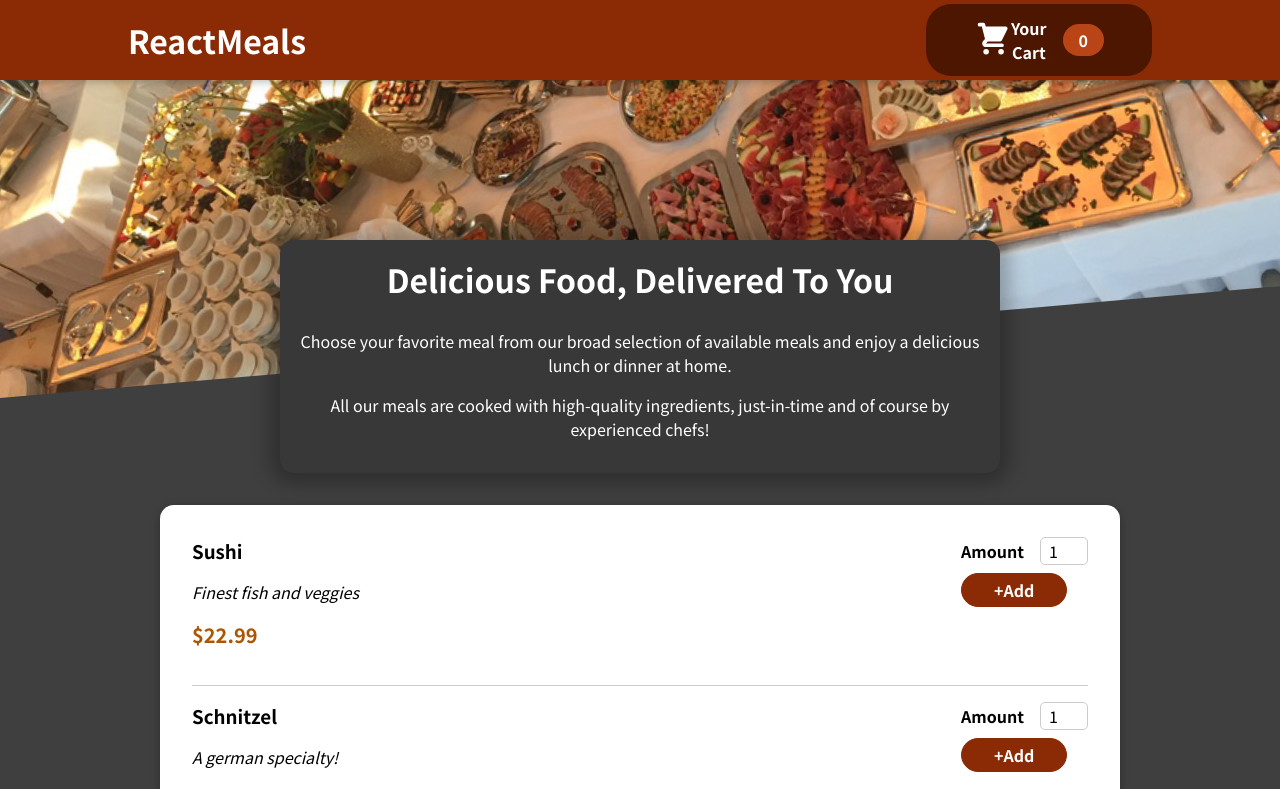
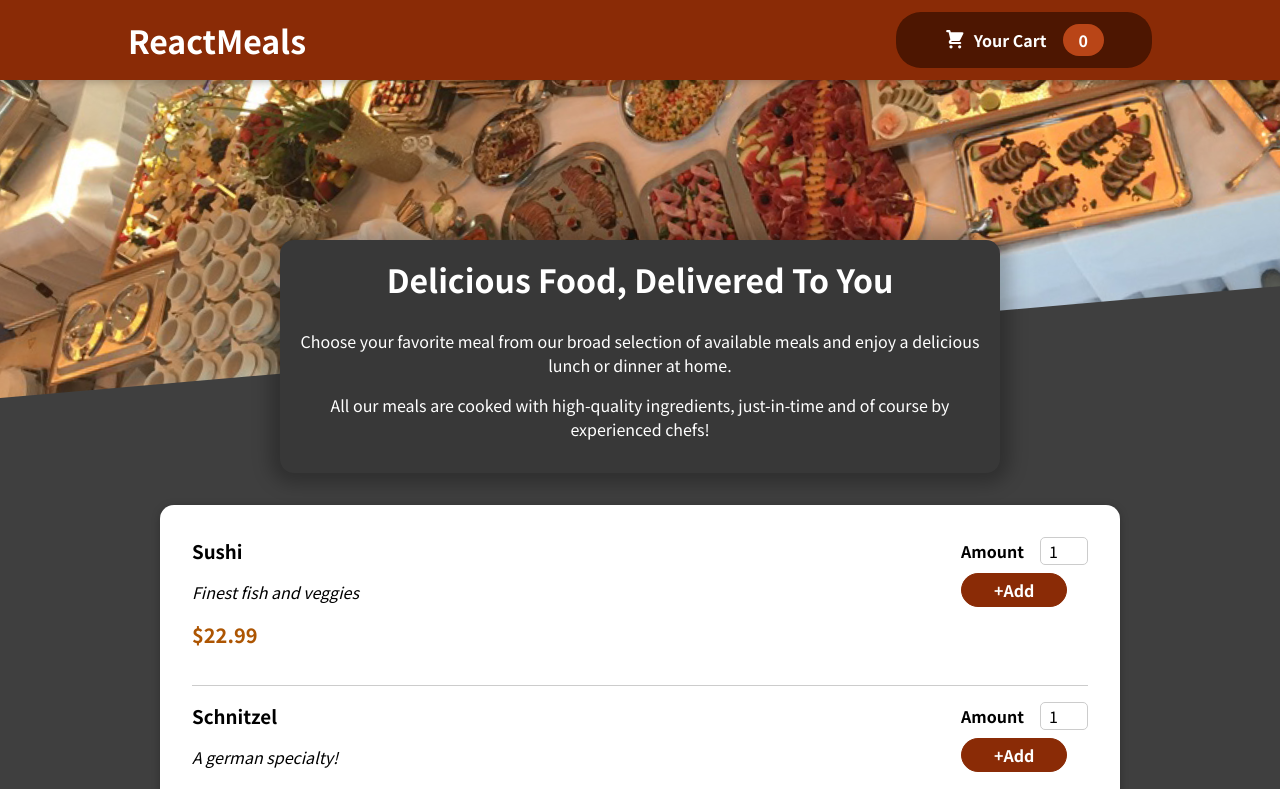
Before and after one commit to jeffMullen/react-food-order-app, a React (Create React App) app: page / in a window 1280 px wide. Shown: the top 789 px of the page. Built offline with nearby package versions, Linux system fonts and the light colour scheme.

Commit message:
adjusting minor flaws in header layout

```diff
--- a/src/components/Header/Header.js
+++ b/src/components/Header/Header.js
@@ -7,15 +7,15 @@ import mealImg from "../../assets/images/meals.jpg";
 
 const Header = (props) => {
   return (
-    <header>
-      <div className={classes.header}>
-        <h1>ReactMeals</h1>
-        <HeaderCartButton />
-      </div>
+    <>
+      <header className={classes.header}>
+          <h1>ReactMeals</h1>
+          <HeaderCartButton />
+      </header>
       <div className={classes["main-image"]}>
         <img src={mealImg} alt="Table of food" />
       </div>
-    </header>
+    </>
   );
 };
 
--- a/src/components/Header/HeaderCartButton/HeaderCartButton.js
+++ b/src/components/Header/HeaderCartButton/HeaderCartButton.js
@@ -6,7 +6,9 @@ import classes from "./HeaderCartButton.module.css";
 const HeaderCartButton = () => {
   return (
     <button className={classes.button}>
-      <CartIcon className={classes.icon} />
+      <span className={classes.icon}>
+        <CartIcon />
+      </span>
       <span>Your Cart</span>
       <span className={classes.badge}>0</span>
     </button>
```
Also changed, not shown: 1 other file (tests, documents, lock files or other folders).
